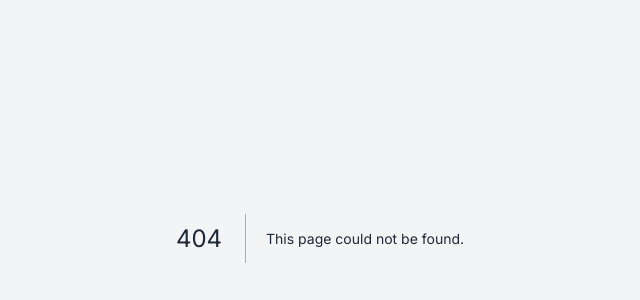
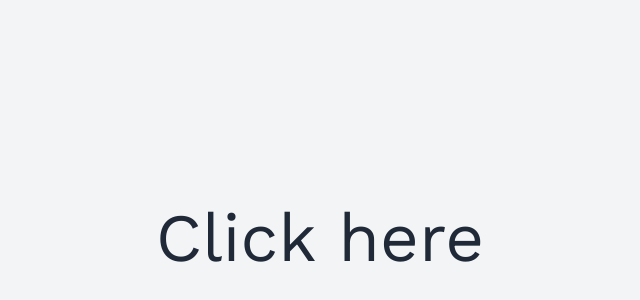
Before and after one commit to cpiemontese/cpiemontese.github.io, a Next.js app: page /turnaround-permutation-generator in a window 1280 px wide. Before the commit this address had no page. Shown: the part 162-462 px from the top of the page, without its empty margins (320-960 px from the left). Built offline with nearby package versions, Linux system fonts and the light colour scheme.

Commit message:
refactor and add turnaround permutations

```diff
--- /dev/null
+++ b/components/permutation.jsx
@@ -0,0 +1,57 @@
+import { useState } from 'react'
+
+import { shuffle } from '../lib/utils'
+
+function randomPermutation(from, to) {
+  const result = []
+  for (let i = from; i <= to; i++) {
+    result.push(i)
+  }
+  return shuffle(result)
+}
+export default function Permutation({ elements, getElemFn = (elements, idx) => elements[idx] }) {
+  const [started, setStarted] = useState(false)
+  const [ended, setEnded] = useState(false)
+  const [randomIndices, setRandomIndices] = useState(randomPermutation(0, elements.length - 1))
+  const [currentIdx, setIdx] = useState(0)
+
+  return (
+    <div
+      id="permutation"
+      className="flex flex-col min-h-screen items-center place-content-center select-none"
+      onClick={() => {
+        if (!started) {
+          setStarted(true)
+        } else if (!ended && currentIdx === elements.length - 1) {
+          setEnded(true)
+        } else if (ended) {
+          setEnded(false)
+          setStarted(true)
+          setIdx(0)
+          setRandomIndices(randomPermutation(0, elements.length - 1))
+        } else {
+          setIdx((currentIdx + 1) % elements.length)
+        }
+      }}
+    >
+      {!started ? (
+        <div className="text-5xl lg:text-6xl">Click here</div>
+      ) : ended ? (
+        <>
+          <div key="end" className="text-5xl lg:text-6xl">
+            Restart?
+          </div>
+        </>
+      ) : (
+        <>
+          <div key="current" className="text-5xl lg:text-6xl">
+            {getElemFn(elements, randomIndices[currentIdx])}
+          </div>
+          <div key="progress" className="text-3xl lg:text-4xl mt-8">
+            {currentIdx + 1} / {elements.length}
+          </div>
+        </>
+      )}
+    </div>
+  )
+}
--- a/pages/guitar-dot-permutation-generator.jsx
+++ b/pages/guitar-dot-permutation-generator.jsx
@@ -1,15 +1,5 @@
-import { useState } from 'react'
 import Layout from '../components/layout'
-
-import { shuffle } from '../lib/utils'
-
-function randomPermutation(from, to) {
-  const result = []
-  for (let i = from; i <= to; i++) {
-    result.push(i)
-  }
-  return shuffle(result)
-}
+import Permutation from '../components/permutation'
 
 const stringPerDot = [
   [1, 1],
@@ -51,52 +41,16 @@ const stringPerDot = [
 ]
 
 export default function GuitarStringDotPermutationGenerator() {
-  const [started, setStarted] = useState(false)
-  const [ended, setEnded] = useState(false)
-  const [randomIndices, setRandomIndices] = useState(randomPermutation(0, stringPerDot.length - 1))
-  const [currentIdx, setIdx] = useState(0)
-
   return (
     <Layout>
       {({ _lang }) => (
         <>
-          <div
-            id="scale"
-            className="flex flex-col min-h-screen items-center place-content-center select-none"
-            onClick={() => {
-              if (!started) {
-                setStarted(true)
-              } else if (!ended && currentIdx === stringPerDot.length - 1) {
-                setEnded(true)
-              } else if (ended) {
-                setEnded(false)
-                setStarted(true)
-                setIdx(0)
-                setRandomIndices(randomPermutation(0, stringPerDot.length - 1))
-              } else {
-                setIdx((currentIdx + 1) % stringPerDot.length)
-              }
+          <Permutation
+            elements={stringPerDot}
+            getElemFn={(elements, idx) => {
+              return `String ${elements[idx][0]} Dot ${elements[idx][1]}`
             }}
-          >
-            {!started ? (
-              <div className="text-5xl lg:text-6xl">Click here</div>
-            ) : ended ? (
-              <>
-                <div key="end" className="text-5xl lg:text-6xl">
-                  Restart?
-                </div>
-              </>
-            ) : (
-              <>
-                <div key="string-and-dot" className="text-5xl lg:text-6xl">
-                  String {stringPerDot[randomIndices[currentIdx]][0]} Dot {stringPerDot[randomIndices[currentIdx]][1]}
-                </div>
-                <div key="progress" className="text-3xl lg:text-4xl mt-8">
-                  {currentIdx + 1} / {stringPerDot.length}
-                </div>
-              </>
-            )}
-          </div>
+          />
         </>
       )}
     </Layout>
--- a/pages/index.jsx
+++ b/pages/index.jsx
@@ -352,11 +352,16 @@ export default function IndexPage() {
                       {lang === EN ? 'Notes permutation generator' : 'Generatore di permutazioni di note'}
                     </Link>
                   </li>
-                  <li>
+                  <li className="mb-2">
                     <Link className="text-emerald-500 dark:text-emerald-400" href="/guitar-dot-permutation-generator">
                       {lang === EN
                         ? 'Guitar dot permutation generator'
                         : 'Generatore di permutazioni dei pallini della chitarra'}
+                    </Link>
+                  </li>
+                  <li>
+                    <Link className="text-emerald-500 dark:text-emerald-400" href="/turnaround-permutation-generator">
+                      {lang === EN ? 'Turnaround permutation generator' : 'Generatore di permutazioni di turnaround'}
                     </Link>
                   </li>
                 </ul>
--- /dev/null
+++ b/pages/turnaround-permutation-generator.jsx
@@ -0,0 +1,41 @@
+import Layout from '../components/layout'
+import Permutation from '../components/permutation'
+
+const turnarounds = [
+  '1625',
+  '1645',
+  '1627',
+  '1647',
+  '1325',
+  '1345',
+  '1327',
+  '1347',
+  '3625',
+  '3645',
+  '3627',
+  '3647',
+  '3125',
+  '3145',
+  '3127',
+  '3147',
+  '6125',
+  '6145',
+  '6127',
+  '6147',
+  '6325',
+  '6345',
+  '6327',
+  '6347',
+]
+
+export default function TurnaroundPermutationGenerator() {
+  return (
+    <Layout>
+      {({ _lang }) => (
+        <>
+          <Permutation elements={turnarounds} />
+        </>
+      )}
+    </Layout>
+  )
+}
```
